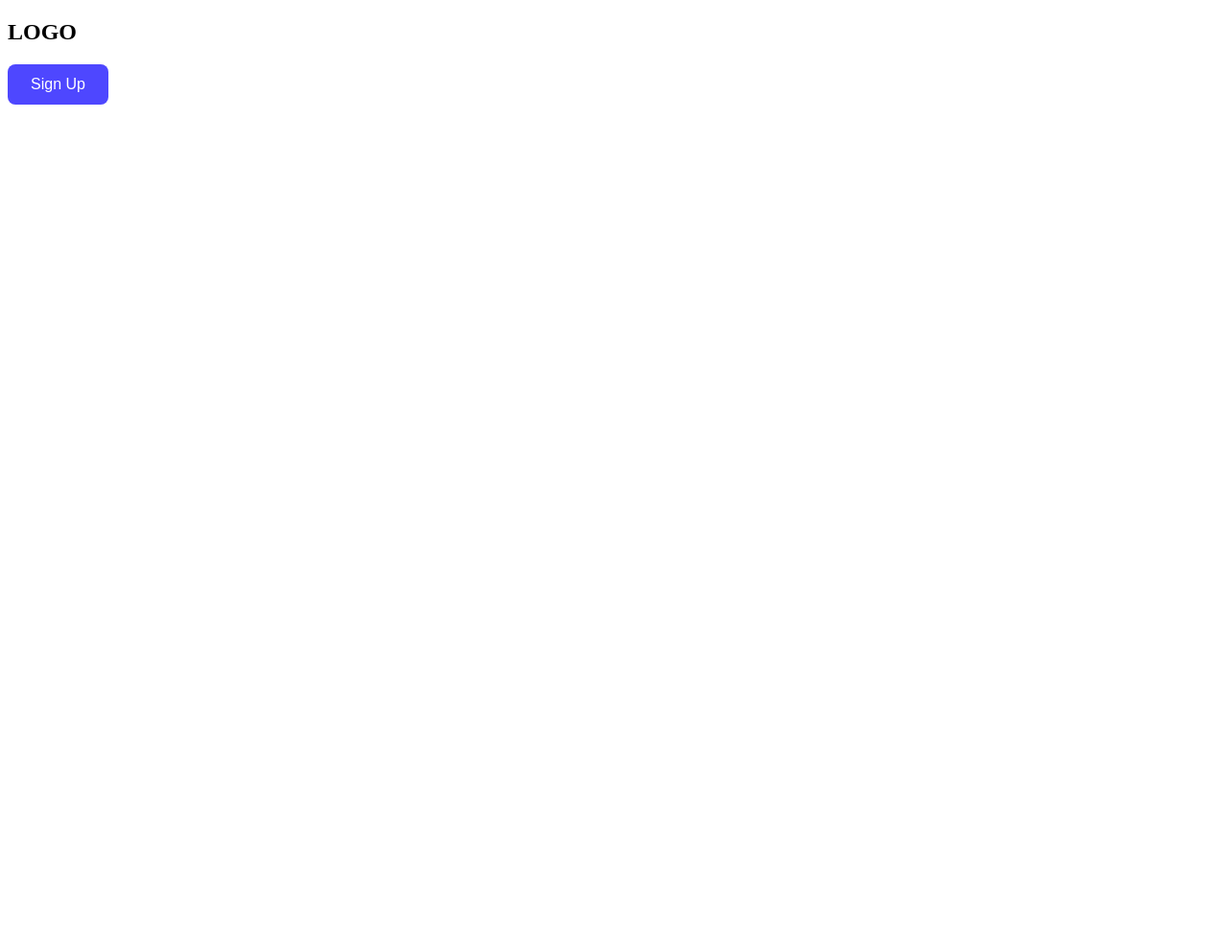
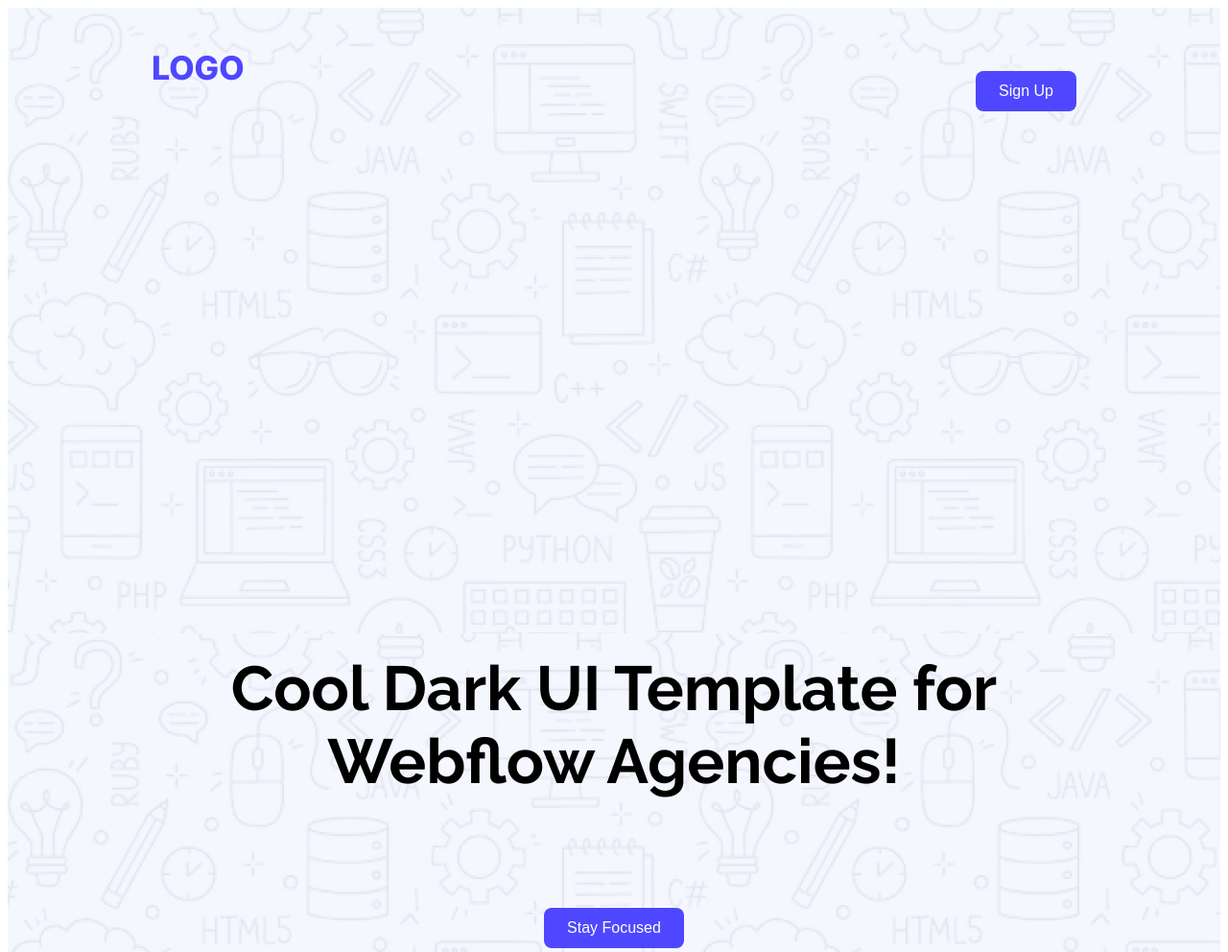
Before and after one commit to sojib215/Frist-assainment, a plain HTML site: page index.html in a window 1280 px wide. Shown: the top 992 px of the page at 96% size. Before the commit the page ends 800 px from the top, so only its background shows below. Drawn offline with Linux system fonts and the light colour scheme.

Commit message:
Finished Header

```diff
--- a/index.html
+++ b/index.html
@@ -7,15 +7,29 @@
     <link rel="stylesheet" href="style.css">
     <link rel="preconnect" href="https://fonts.googleapis.com">
 <link rel="preconnect" href="https://fonts.gstatic.com" crossorigin>
-<link href="https://fonts.googleapis.com/css2?family=Inter:ital,opsz,wght@0,14..32,100..900;1,14..32,100..900&family=Open+Sans:ital,wght@0,300..800;1,300..800&display=swap" rel="stylesheet">
+<link href="https://fonts.googleapis.com/css2?family=Inter:ital,opsz,wght@0,14..32,100..900;1,14..32,100..900&display=swap" rel="stylesheet">
+
+<link rel="preconnect" href="https://fonts.googleapis.com">
+<link rel="preconnect" href="https://fonts.gstatic.com" crossorigin>
+<link href="https://fonts.googleapis.com/css2?family=Raleway:ital,wght@0,100..900;1,100..900&display=swap" rel="stylesheet">
 </head>
-<body>
-    <header>
-        <div>
-            <nav class="nav-1">
-                <h2>LOGO</h2>
-                <button class="btn">Sign Up</button>
-            </nav>
+<body class="raleway">
+    <header class="header">
+        <div class="bg">
+            <!-- <img src="/B12A01-landing-launchpad/Assets/Hero-bg.png" alt=""> -->
+        </div>
+       <div class="navigation">
+         <nav>
+            <h3 class="nav-title inter-normal">LOGO</h3>
+            <ul>
+                <li><a href=""><button class="btn">Sign Up</button></a></li>
+            </ul>
+        </nav>
+        </div>
+        <div class="banner">
+            <p class="text-header">Cool Dark UI Template for <br>
+                Webflow Agencies!</p>
+            <center><button class="btn">Stay Focused</button></center>
         </div>
     </header>
 </body>
--- a/style.css
+++ b/style.css
@@ -1,3 +1,18 @@
+.inter-normal{
+  font-family: "Inter", sans-serif;
+  font-optical-sizing: auto;
+  font-weight: <weight>;
+  font-style: normal;
+}
+
+.raleway{
+  font-family: "Raleway", sans-serif;
+  font-optical-sizing: auto;
+  font-weight: <weight>;
+  font-style: normal;
+}
+
+
 .btn {
   background-color: #4E47FF;
   color: white;
@@ -7,9 +22,38 @@
   font-size: 16px;
   cursor: pointer;
   transition: background-color 0.3s ease, transform 0.2s ease;
+  margin-top: 50px;
 }
 
 .btn:hover {
   background-color: #45a049;
   transform: scale(1.05);
 }
+nav ul li{
+  list-style: none;
+}
+
+nav{
+  display: flex;
+  align-items: center;
+  justify-content: space-between;
+  margin: 547px 150px ;
+  margin-top: 0px;
+}
+.nav-title{
+  font-size: 34px;
+  font-weight: 800;
+  color: #4E47FF;
+ }
+ .text-header{
+  font-size: 65px;
+  font-weight: bold;
+  text-align: center;
+ }
+.header{
+  background-image: url(/B12A01-landing-launchpad/Assets/Hero-bg.png);
+
+}
+.banner{
+  padding: 0 0 150px 0 ;
+}
```
